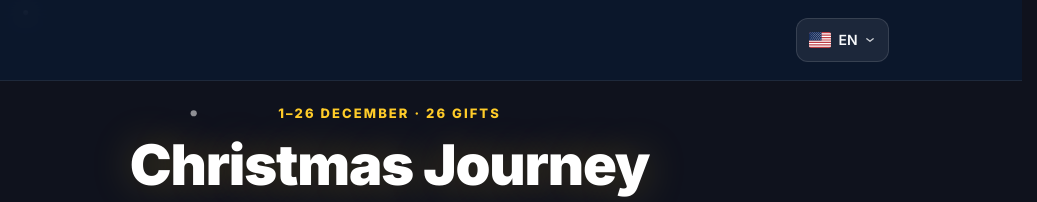
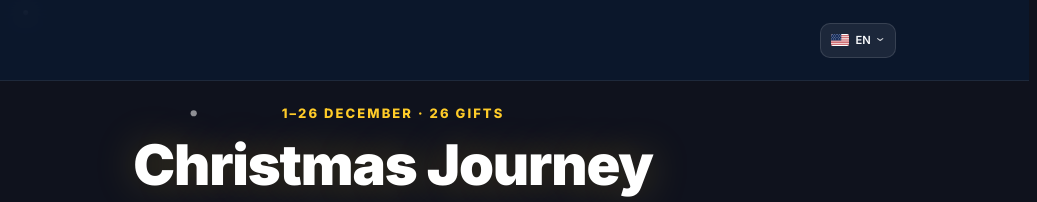
Before and after one commit to mkt-sls/christmas_journey_lp, a website built with Vite: page index.html in a window 1280 px wide. Shown: the top 202 px of the page, 243-1280 px from the left. Built offline with nearby package versions, Linux system fonts and the light colour scheme.

Commit message:
feat: smaller market selector button; styled scrollbars (owner 2026-11-23)
Co-Authored-By: Claude Opus 5.5 <noreply@anthropic.com>

```diff
--- a/src/styles/components.css
+++ b/src/styles/components.css
@@ -39,20 +39,29 @@
 .market__btn {
   display: flex;
   align-items: center;
-  gap: 8px;
-  min-height: 44px;
-  padding: 0 10px;
+  gap: 6.5px;
+  min-height: 35px; /* 80% of the former 44px (owner 2026-11-23) */
+  padding: 0 8px;
   border: 1px solid var(--line-2);
-  border-radius: 12px;
+  border-radius: 10px;
   background: rgba(255, 255, 255, 0.07);
   color: var(--text);
-  font-size: 13px;
+  font-size: 10.5px;
   font-weight: 600;
 }
 
 .page[data-layout='desktop'] .market__btn {
-  padding: 0 14px 0 12px;
-  font-size: 14px;
+  padding: 0 11px 0 10px;
+  font-size: 11.2px;
+}
+
+.market__btn .flag {
+  width: 17.6px;
+  height: 12.8px;
+}
+.market__btn .market__chev svg {
+  width: 6.4px;
+  height: 3.2px;
 }
 
 .market__chev {
@@ -73,8 +82,6 @@
   overscroll-behavior: contain;
   padding: 6px 4px 6px 6px;
   scrollbar-gutter: stable;
-  scrollbar-width: thin;
-  scrollbar-color: rgba(255, 255, 255, 0.22) transparent;
   border: 1px solid var(--line-2);
   border-radius: var(--r-card);
   background: var(--list-bg);
@@ -88,10 +95,24 @@
   max-height: min(70vh / var(--z, 1), 640px);
 }
 
-@supports not (scrollbar-color: auto) {
-  .market__list::-webkit-scrollbar { width: 6px; }
-  .market__list::-webkit-scrollbar-track { background: transparent; }
-  .market__list::-webkit-scrollbar-thumb { background: rgba(255, 255, 255, 0.22); border-radius: 3px; }
+/* styled scrollbars (market list and page): navy track, thin rounded muted blue-grey thumb, a bit brighter on hover.
+   Chrome/Safari use ::-webkit-scrollbar (8px box, 1px transparent border = 6px thumb); Firefox uses scrollbar-color. */
+.market__list::-webkit-scrollbar,
+html::-webkit-scrollbar { width: 8px; height: 8px; }
+.market__list::-webkit-scrollbar-track { background: transparent; }
+html::-webkit-scrollbar-track { background: #0b1220; }
+.market__list::-webkit-scrollbar-thumb,
+html::-webkit-scrollbar-thumb {
+  background: rgba(131, 156, 191, 0.55); /* --muted */
+  background-clip: padding-box;
+  border: 1px solid transparent;
+  border-radius: 4px;
+}
+.market__list::-webkit-scrollbar-thumb:hover,
+html::-webkit-scrollbar-thumb:hover { background: rgba(131, 156, 191, 0.85); background-clip: padding-box; }
+@supports not selector(::-webkit-scrollbar) {
+  .market__list { scrollbar-width: thin; scrollbar-color: rgba(131, 156, 191, 0.4) transparent; }
+  html { scrollbar-width: thin; scrollbar-color: rgba(131, 156, 191, 0.4) #0b1220; }
 }
 
 /* top/bottom fades, shown only while there is more content in that direction */
```
